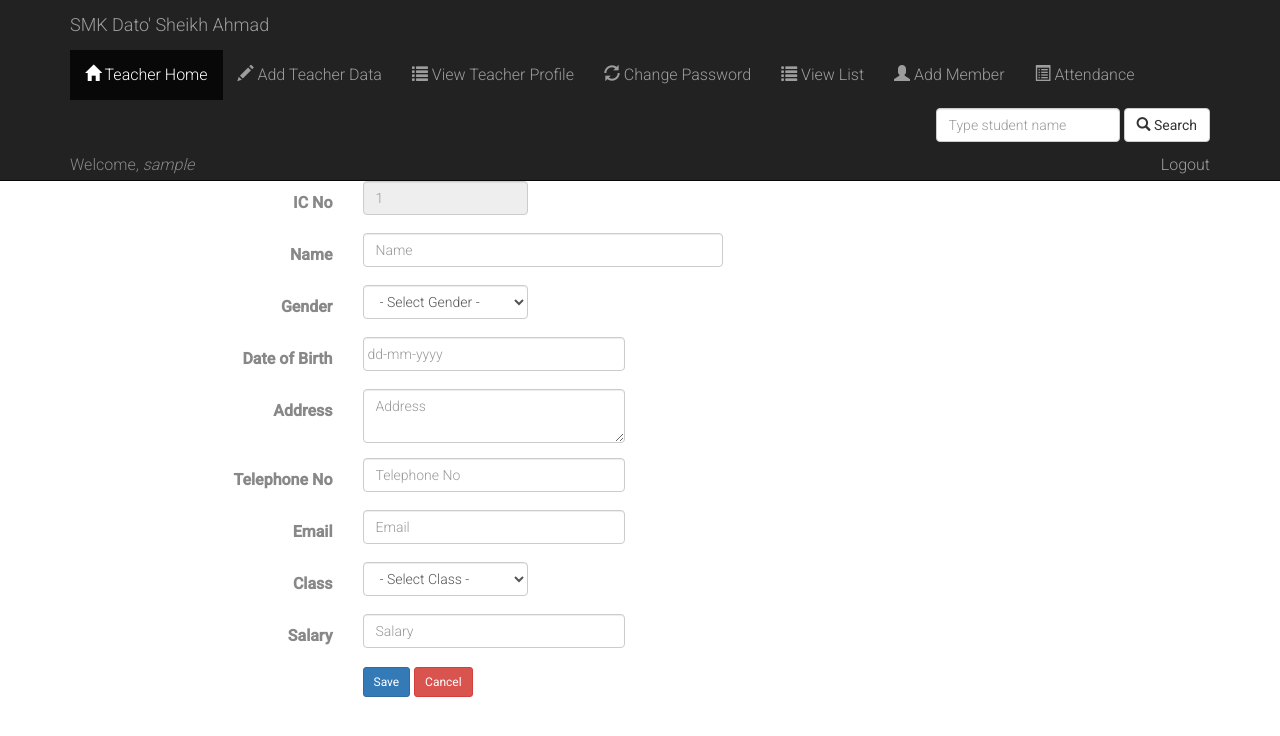
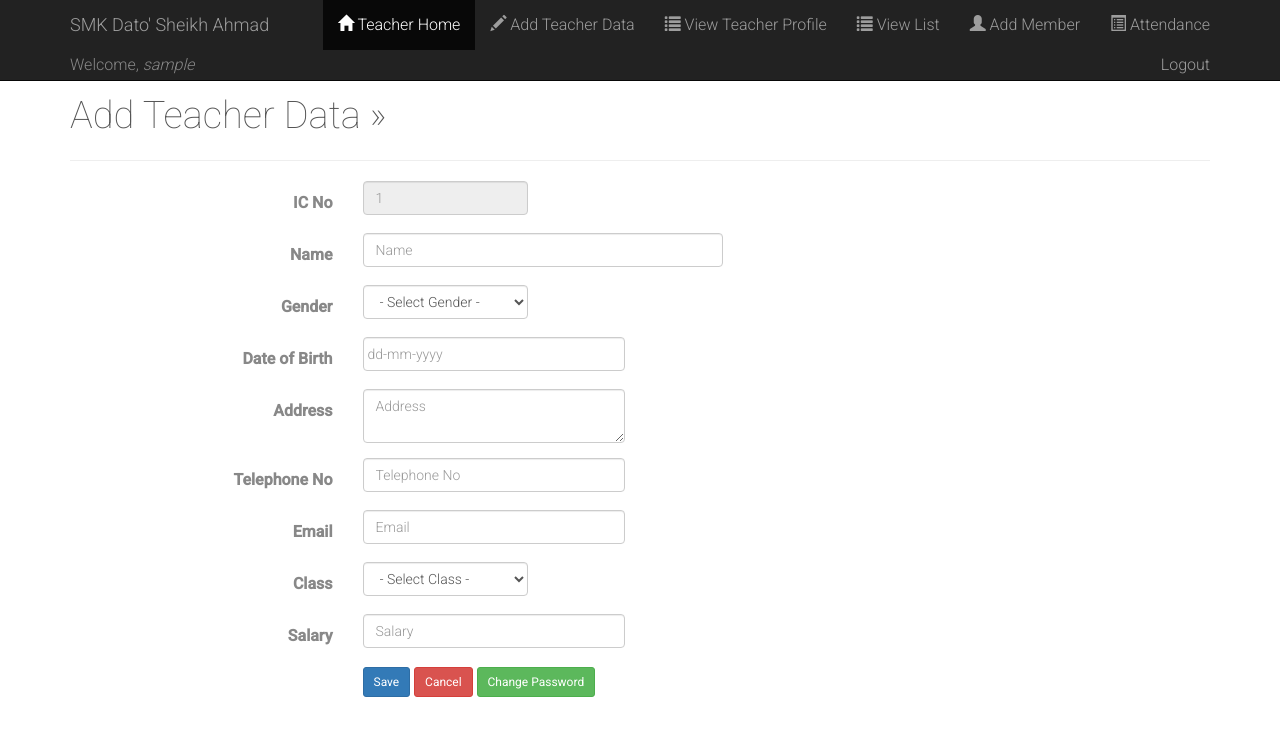
Before and after one commit to iamkiraa/attendance, a PHP site: page /add_teacher_data.php in a window 1280 px wide. Shown: the top 736 px of the page. Run offline with PHP 8.4, Linux system fonts and the light colour scheme; the visitor is signed in with stand-in values (Sample User, id 1); some libraries are stand-ins or nearby versions.

Commit message:
fixed navbar

```diff
--- a/add_teacher_data.php
+++ b/add_teacher_data.php
@@ -112,6 +112,8 @@ echo '<div class="alert alert-danger alert-dismissable"><button type="button" cl
 <div class="col-sm-6">
 <input type="submit" name="add" class="btn btn-sm btn-primary" value="Save" data-toggle="tooltip" title="Save member data">
 <a href="teacher.php" class="btn btn-sm btn-danger" data-toggle="tooltip" title="Cancel">Cancel</a>
+
+<a href="password_teacher.php" class="btn btn-sm btn-success" data-toggle="tooltip" title="Cancel">Change Password</a>
 </div>
 </div>
 </form> <!-- /form -->
--- a/header_admin.php
+++ b/header_admin.php
@@ -63,7 +63,7 @@ xmlhttp.send();
 
 </div>
 <div class="collapse navbar-collapse" id="myNavbar">
-<ul class="navbar-form navbar-right">
+<ul class="nav navbar-nav navbar-right">
 <li class="active"><a href="admin.php"><span class="glyphicon glyphicon-home"></span> Admin Home</a></li>
 <li class="dropdown"><a type="button" data-toggle="dropdown" />
 	<span class="glyphicon glyphicon-list"></span> View List
@@ -87,6 +87,8 @@ xmlhttp.send();
 <input type="text" name="searchName" class="form-control" onkeyup="showResult(this.value)" placeholder="Type student name" autocomplete="off"/>
 <div id="livesearch" style="position: absolute;"></div>
 </div>
+</li>
+<li>
 <button type="submit" name="submit" id="submit" value="search" class="btn btn-default" data-toggle="tooltip" data-placement="bottom" title="Search Member by Name"><span class="glyphicon glyphicon-search"></span> Search </button>
 </form>
 </li>
--- a/header_teacher.php
+++ b/header_teacher.php
@@ -69,15 +69,20 @@ xmlhttp.send();
 
 </div>
 <div class="collapse navbar-collapse" id="myNavbar">
-<ul class="nav navbar-nav">
-<li class="active"><a href="teacher.php"><span class="glyphicon glyphicon-home"></span> Teacher Home</a></li>
-<li><a href="add_teacher_data.php" data-toggle="tooltip" data-placement="bottom" title="Add Teacher Information"><span class="glyphicon glyphicon-pencil"></span> Add Teacher Data</a></li>
-<li><a href="teacher_profile.php" data-toggle="tooltip" data-placement="bottom" title="View Teacher Details"><span class="glyphicon glyphicon-list"></span> View Teacher Profile</a></li>
-<li><a href="password_teacher.php" data-toggle="tooltip" data-placement="bottom" title="Change Password"><span class="glyphicon glyphicon-refresh"></span> Change Password</a></li>
-<li class="dropdown"><a type="button" data-toggle="dropdown" />
-	<span class="glyphicon glyphicon-list"></span> View List
-	<ul class="dropdown-menu">
-	  <li><a href="view_list_teacher.php">Teacher</a></li>
+<ul class="nav navbar-nav navbar-right">
+  <li class="active"><a href="teacher.php"><span class="glyphicon glyphicon-home"></span> Teacher Home</a></li>
+  <li>
+  <a href="add_teacher_data.php" data-toggle="tooltip" data-placement="bottom" title="Add Teacher Information"><span class="glyphicon glyphicon-pencil"></span> Add Teacher Data</a>
+  </li>
+  <li>
+  <a href="teacher_profile.php" data-toggle="tooltip" data-placement="bottom" title="View Teacher Details"><span class="glyphicon glyphicon-list"></span> View Teacher Profile</a>
+  </li>
+
+  <li class="dropdown">
+    <a type="button" data-toggle="dropdown" />
+	    <span class="glyphicon glyphicon-list"></span> View List
+	    <ul class="dropdown-menu">
+	    <li><a href="view_list_teacher.php">Teacher</a></li>
       <li><a href="view_list_student.php">Student</a></li>
       <li><a href="view_list_parent.php">Parent</a></li>
     </ul>
@@ -97,15 +102,7 @@ xmlhttp.send();
       <li><a href="#">Monthly Report</a></li>
     </ul>
 </li>
-
 </ul>
-<form name="search" method="post" action="search_name.php" role="search" class="navbar-form navbar-right">
-<div class="form-group">
-<input type="text" name="searchName" class="form-control" onkeyup="showResult(this.value)" placeholder="Type student name" autocomplete="off"/>
-<div id="livesearch" style="position: absolute;"></div>
-</div>
-<button type="submit" name="submit" id="submit" value="search" class="btn btn-default" data-toggle="tooltip" data-placement="bottom" title="Search Member by Name"><span class="glyphicon glyphicon-search"></span> Search </button>
-</form>
 </div>
 </div>
 <div class="container">
--- a/password_parent.php
+++ b/password_parent.php
@@ -59,7 +59,7 @@ echo '<div class="alert alert-danger alert-dismissable"><button type="button" cl
 <label class="col-sm-3 control-label">&nbsp;</label>
 <div class="col-sm-6">
 <input type="submit" name="change" class="btn btn-sm btn-info" value="Change" data-toggle="tooltip" title="Change Password">
-<a href="member.php" class="btn btn-sm btn-danger" data-toggle="tooltip" title="Cancel"><b>Cancel</b></a>
+<a href="parent.php" class="btn btn-sm btn-danger" data-toggle="tooltip" title="Cancel"><b>Cancel</b></a>
 </div>
 </div>
 </form>
--- a/password_teacher.php
+++ b/password_teacher.php
@@ -59,7 +59,7 @@ echo '<div class="alert alert-danger alert-dismissable"><button type="button" cl
 <label class="col-sm-3 control-label">&nbsp;</label>
 <div class="col-sm-6">
 <input type="submit" name="change" class="btn btn-sm btn-info" value="Change" data-toggle="tooltip" title="Change Password">
-<a href="member.php" class="btn btn-sm btn-danger" data-toggle="tooltip" title="Cancel"><b>Cancel</b></a>
+<a href="teacher.php" class="btn btn-sm btn-danger" data-toggle="tooltip" title="Cancel"><b>Cancel</b></a>
 </div>
 </div>
 </form>
```
